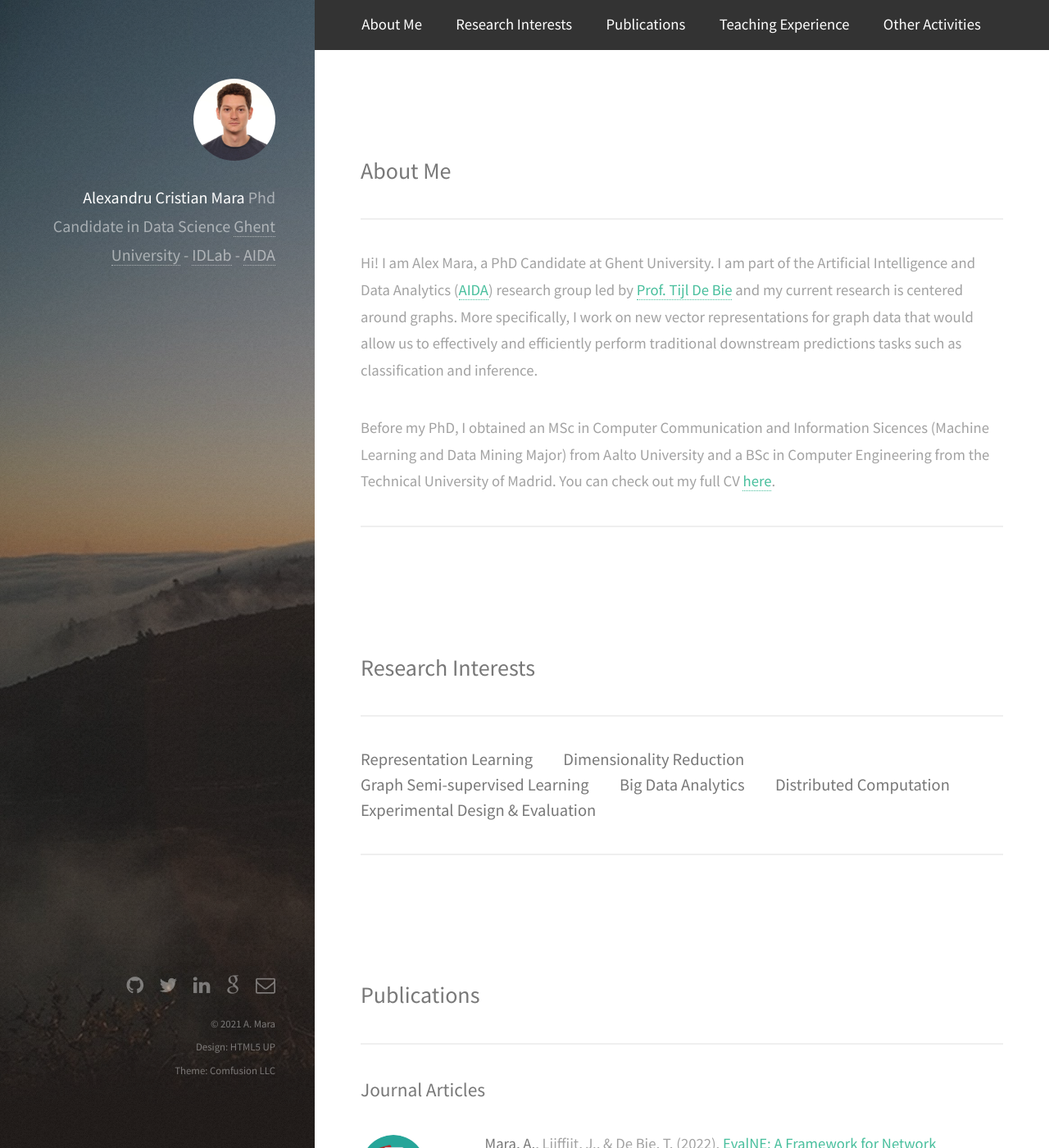
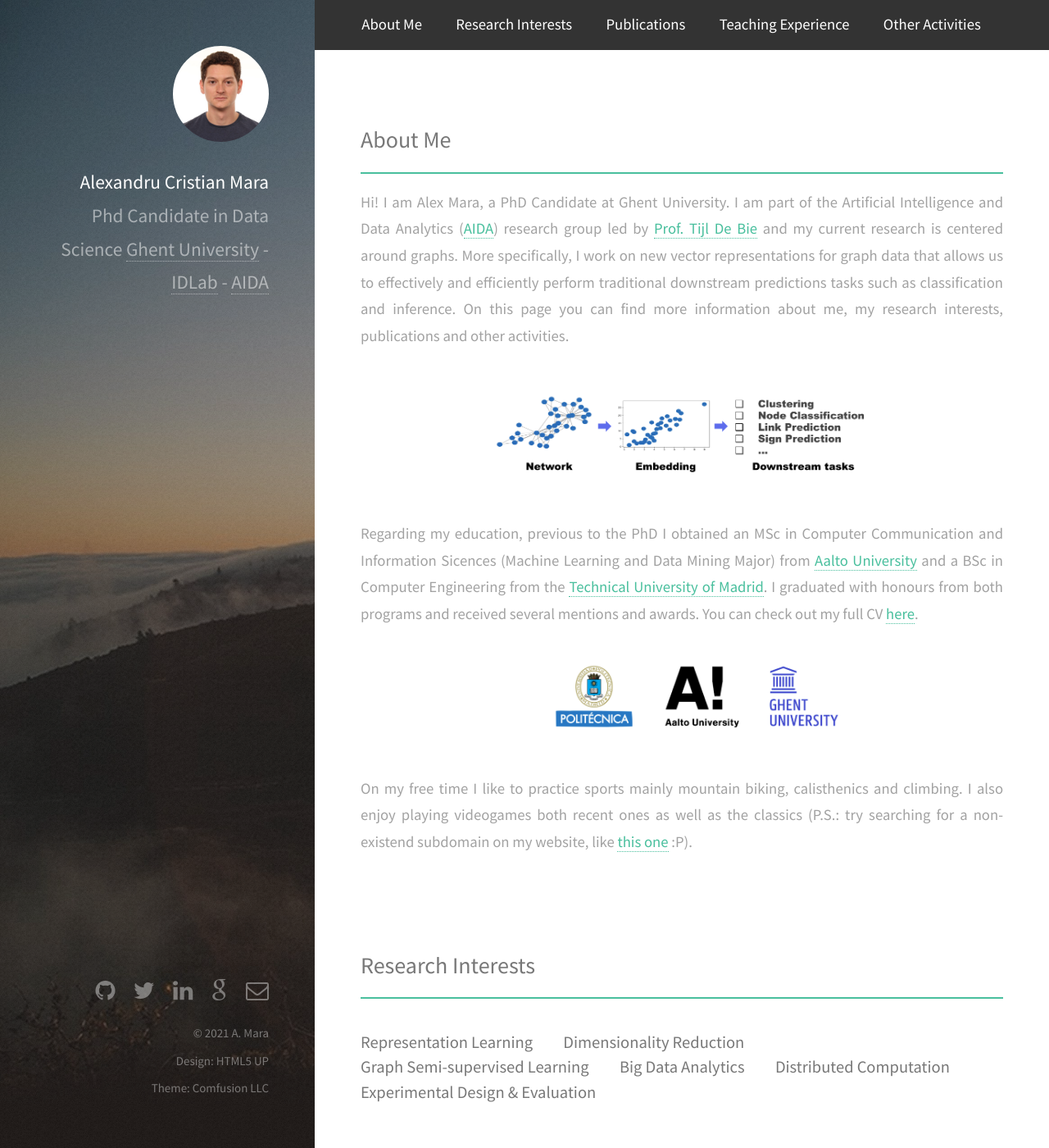
Before and after one commit to Dru-Mara/Dru-Mara.github.io, a Jekyll site: the page built from index.html, in a window 1280 px wide and 1400 px high. Shown: the whole window at 82% size. Built offline with Jekyll 4.4.1, drawn with Linux system fonts in a browser that asks for light colours; nearby versions of some CDN libraries; some of the changed text lies outside the part shown.

Commit message:
About update and bigfixes

```diff
--- a/_includes/about.html
+++ b/_includes/about.html
@@ -2,7 +2,14 @@
 <hr class="bar" />
 <div class="blurb">
 
-<p> Hi! I am Alex Mara, a PhD Candidate at Ghent University. I am part of the Artificial Intelligence and Data Analytics (<a href="https://aida.ugent.be" rel="noopener noreferrer" target="_blank">AIDA</a>) research group led by <a href="http://www.tijldebie.net" rel="noopener noreferrer" target="_blank">Prof. Tijl De Bie</a> and my current research is centered around graphs. More specifically, I work on new vector representations for graph data that would allow us to effectively and efficiently perform traditional downstream predictions tasks such as classification and inference. </p>
-<p> Before my PhD, I obtained an MSc in Computer Communication and Information Sicences (Machine Learning and Data Mining Major) from Aalto University and a BSc in Computer Engineering from the Technical University of Madrid. You can check out my full CV <a href="files/Curriculum_Vitae.pdf" rel="noopener noreferrer" target="_blank">here</a>. </p>
+<p> Hi! I am Alex Mara, a PhD Candidate at Ghent University. I am part of the Artificial Intelligence and Data Analytics (<a href="https://aida.ugent.be" rel="noopener noreferrer" target="_blank">AIDA</a>) research group led by <a href="http://www.tijldebie.net" rel="noopener noreferrer" target="_blank">Prof. Tijl De Bie</a> and my current research is centered around graphs. More specifically, I work on new vector representations for graph data that allows us to effectively and efficiently perform traditional downstream predictions tasks such as classification and inference. On this page you can find more information about me, my research interests, publications and other activities. </p>
+
+<img src="/images/nw_embedding.png" class="img-centered" alt="" style="max-width: 60%; height: auto;">
+
+<p> Regarding my education, previous to the PhD I obtained an MSc in Computer Communication and Information Sicences (Machine Learning and Data Mining Major) from <a href="https://www.aalto.fi/en" rel="noopener noreferrer" target="_blank">Aalto University</a> and a BSc in Computer Engineering from the <a href="https://www.upm.es/" rel="noopener noreferrer" target="_blank">Technical University of Madrid</a>. I graduated with honours from both programs and received several mentions and awards. You can check out my full CV <a href="files/Curriculum_Vitae.pdf" rel="noopener noreferrer" target="_blank">here</a>. </p>
+
+<img src="/images/logos.png" class="" alt="" style="max-width: 45%; height: auto; margin-left: 30%; margin-bottom: 5%">
+
+<p> On my free time I like to practice sports mainly mountain biking, calisthenics and climbing. I also enjoy playing videogames both recent ones as well as the classics (P.S.: try searching for a non-existend subdomain on my website, like <a href="https://dru-mara.github.io/notfound" rel="noopener noreferrer" target="_blank">this one</a> :P). </p>
 
 </div>
--- a/css/main.css
+++ b/css/main.css
@@ -1657,7 +1657,8 @@
 	hr {
 		border: 0;
 		border-bottom: solid 2px #efefef;
-		margin: 2em 0;
+		margin: 1em 0;
+		border-color: #49bf9d;
 	}
 
 		hr.major {
@@ -1985,6 +1986,11 @@
 		border: 0;
 		display: inline-block;
 		position: relative;
+	}
+
+	.img-centered {
+		margin-left: 20%;
+		margin-bottom: 5%;
 	}
 
 		.image:before {
@@ -2355,7 +2361,7 @@
 		transition: background-color 0.2s ease-in-out, color 0.2s ease-in-out, border-color 0.2s ease-in-out;
 		background-color: transparent;
 		border-radius: 0.35em;
-		border: solid 3px #efefef;
+		border: solid 3px #b2b2b280;
 		color: #787878 !important;
 		cursor: pointer;
 		display: inline-block;
@@ -2614,14 +2620,14 @@
 	}
 
 		#main > section {
-			border-bottom: solid 2px #efefef;
 			margin: 4em 0 0 0;
-			padding: 4em 0 0 0;
+			padding: 2em 0 0 0;
 		}
 
 			#main > section:first-child {
 				border-top: 0;
 				margin-top: 0;
+				text-align: justify;
 			}
 
 /* Poptrox */
@@ -2910,6 +2916,14 @@
 				width: calc(100% - 35%);
 				padding-left: 2.5%;
 			}
+		/* Main */
+
+			#main {
+				margin-left: 35%;
+				max-width: none;
+				padding: 6em 3em 3em 3em;
+				width: calc(100% - 35%);
+			}
 
 	}
 
@@ -2926,7 +2940,7 @@
 		/* Header */
 
 			#header {
-				padding: 6em 3em 3em 3em;
+				padding: 3em 3em 3em 3em;
 				width: 30%;
 			}
 
@@ -2951,7 +2965,7 @@
 		/* Footer */
 
 			#footer {
-				padding: 0 3em 5em 3em;
+				padding: 0 3em 3em 3em;
 				width: 30%;
 			}
 
@@ -3001,21 +3015,30 @@
 
 /* Medium-Large */
 
-	@media screen and (max-width: 1400px) {
+	@media screen and (max-width: 1200px) {
 		/* Header */
 
 			#header {
-				padding: 6em 3em 3em 3em;
+				padding: 3em 3em 3em 3em;
 				width: 30%;
 				font-size: 12pt;
 			}
 		/* Footer */
 
 			#footer {
-				padding: 0 3em 5em 3em;
+				padding: 0 3em 3em 3em;
 				width: 30%;
 				font-size: 12pt;
 			}
+		/* Main */
+
+			#main {
+				margin-left: 30%;
+				max-width: none;
+				padding: 6em 3em 3em 3em;
+				width: calc(100% - 30%);
+			}
+
 
 	}
 
@@ -3042,7 +3065,7 @@
 				background-position: top left, center center;
 				background-size: auto,		cover;
 				left: auto;
-				padding: 6em 4em;
+				padding-top: 10em;
 				position: relative;
 				text-align: center;
 				top: auto;
@@ -3104,7 +3127,10 @@
 
 			#main {
 				margin: 0;
-				padding: 6em 4em;
+				padding-top: 2em;
+				padding-bottom: 3em;
+				padding-left: 4em;
+				padding-right: 4em;
 				width: 100%;
 			}
 
@@ -3268,7 +3294,7 @@
 
 			#header {
 				padding: 4.5em 1.5em;
-				padding-top: 20em;
+				padding-top: 17em;
 			}
 
 				#header h1 br {
@@ -3323,6 +3349,22 @@
 
 	}
 
+/* XXSmall */
+
+	@media screen and (max-width: 320px) {
+
+		/* Header */
+
+			#header {
+				padding: 4.5em 1.5em;
+				padding-top: 22em;
+			}
+
+				#header h1 br {
+					display: none;
+				}
+	}
+
 
 	/* CUSTOM CSS */
 
@@ -3338,7 +3380,7 @@
 		margin: 0 0 1.5em 0;
 		text-align: center;
 		white-space: nowrap;
-		border: solid 3px #efefef;
+		border: solid 3px #b2b2b280;
 		border-radius: 0.35em;
 		cursor: pointer;
 		transition: background-color 0.2s ease-in-out, color 0.2s ease-in-out, border-color 0.2s ease-in-out;
```
Also changed, not shown: _data/publications.yml (+17 -0 lines), images/logos.png (added), images/nw_embedding.png (added).
